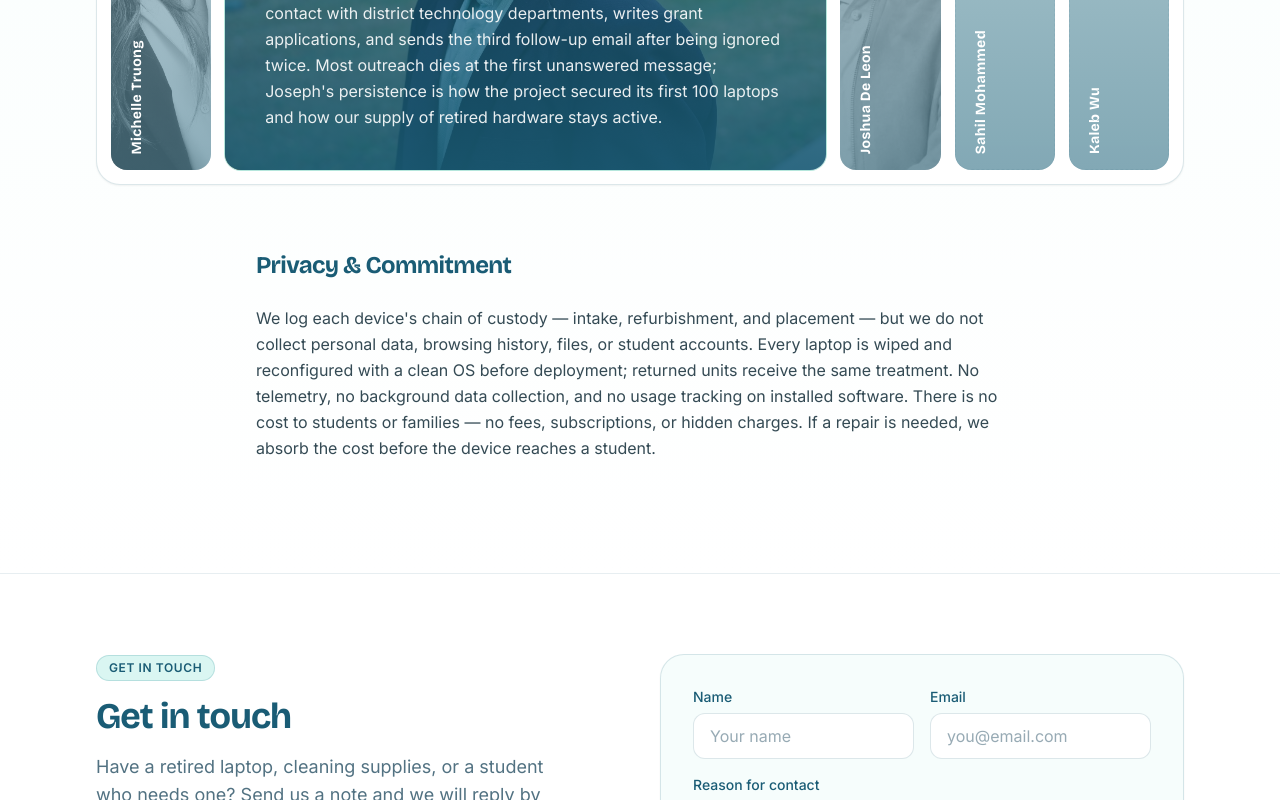
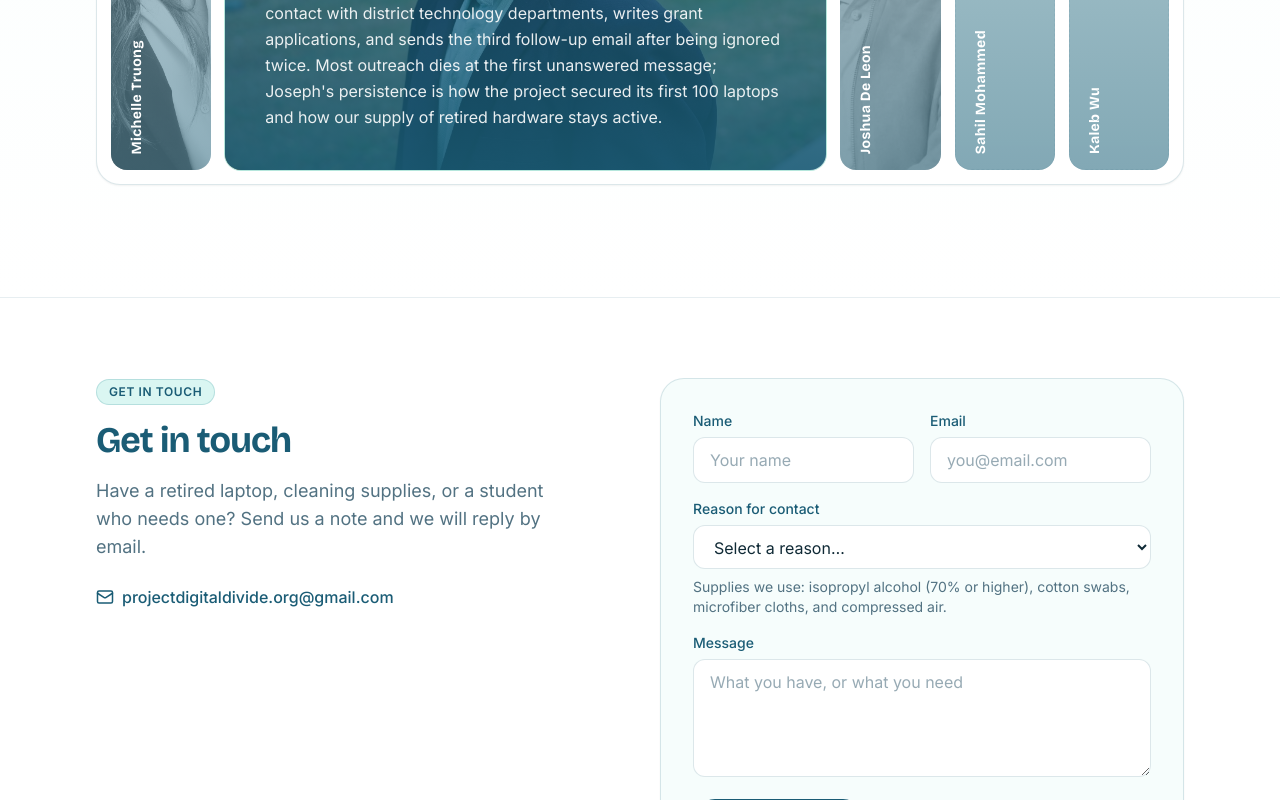
Before and after one commit to bebepig1437/project-digital-divide, a React (Vite) app: page /about in a window 1280 px wide. Shown: the part 871-1671 px from the top of the page. Built offline with nearby package versions, Linux system fonts and the light colour scheme.

Commit message:
refactor(about): remove privacy section entirely

```diff
--- a/src/pages/About.jsx
+++ b/src/pages/About.jsx
@@ -3,8 +3,6 @@ import TeamHorizonExpander from '../components/TeamHorizonExpander'
 
 const siteUrl = 'https://projectdigitaldivide.org'
 const logoUrl = `${siteUrl}/logo.webp`
-
-const privacy = `We log each device's chain of custody — intake, refurbishment, and placement — but we do not collect personal data, browsing history, files, or student accounts. Every laptop is wiped and reconfigured with a clean OS before deployment; returned units receive the same treatment. No telemetry, no background data collection, and no usage tracking on installed software. There is no cost to students or families — no fees, subscriptions, or hidden charges. If a repair is needed, we absorb the cost before the device reaches a student.`
 
 export default function About() {
   const meta = [
@@ -42,11 +40,6 @@ export default function About() {
         </div>
 
         <TeamHorizonExpander />
-
-        <div className="mx-auto mt-16 max-w-3xl">
-          <h2 className="text-2xl font-bold text-brand-slate">Privacy & Commitment</h2>
-          <p className="mt-6 text-base leading-relaxed text-ink/85">{privacy}</p>
-        </div>
       </div>
     </section>
     </>
```
